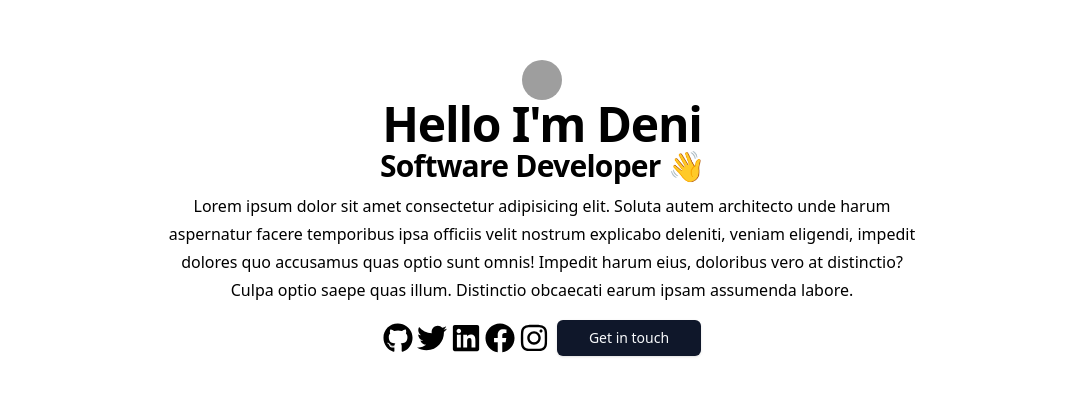
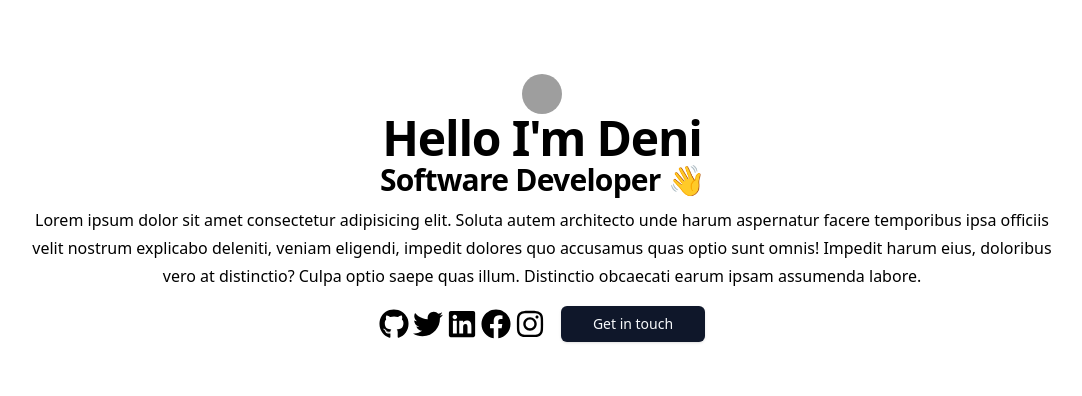
Before and after one commit to hermansapitri00/react-test, a React (Vite) app: page / in a window 1280 px wide. Shown: the part 192-588 px from the top of the page, without its empty margins (98-1180 px from the left). Built offline with nearby package versions, Linux system fonts and the light colour scheme; grey boxes are pictures that could not be loaded.

Commit message:
fix: change screen responsive to hero section

```diff
--- a/src/components/Hero/index.tsx
+++ b/src/components/Hero/index.tsx
@@ -12,11 +12,11 @@ export default function Hero() {
   return (
     <section id="hero">
       <div
-        className="container grid h-screen p-2 mx-auto place-items-center gap-y-2 max-h-fit"
+        className="grid h-screen p-2 mx-auto md:container place-items-center gap-y-2 max-h-fit"
         id="container"
       >
-        <div className="grid gap-4">
-          <div className="min-w-fit md:text-center" id="heading-container">
+        <div className="grid gap-4 md:text-center md:max-w-screen-md xl:max-w-screen-lg 2xl:max-w-screen-xl">
+          <div className="min-w-fit " id="heading-container">
             <div className="flex w-full md:justify-center">
               <Avatar>
                 <AvatarImage src="https://github.com/shadcn.png" />
@@ -29,7 +29,7 @@ export default function Hero() {
             <h2 className="pb-2 text-3xl font-semibold tracking-tight scroll-m-20 first:mt-0">
               Software Developer 👋
             </h2>
-            <p className="leading-7 [&:not(:first-child)]:mdj:mt-4 max-w-screen-md">
+            <p className="leading-7 [&:not(:first-child)]:mdj:mt-4">
               Lorem ipsum dolor sit amet consectetur adipisicing elit. Soluta
               autem architecto unde harum aspernatur facere temporibus ipsa
               officiis velit nostrum explicabo deleniti, veniam eligendi,
@@ -38,7 +38,7 @@ export default function Hero() {
               Distinctio obcaecati earum ipsam assumenda labore.
             </p>
           </div>
-          <div className="flex flex-col items-center justify-center gap-2 md:flex-row">
+          <div className="flex flex-col items-center justify-center gap-4 md:flex-row">
             <div className="flex gap-1" id="social-media-links">
               <FaGithub size={30} />
               <FaTwitter size={30} />
```
